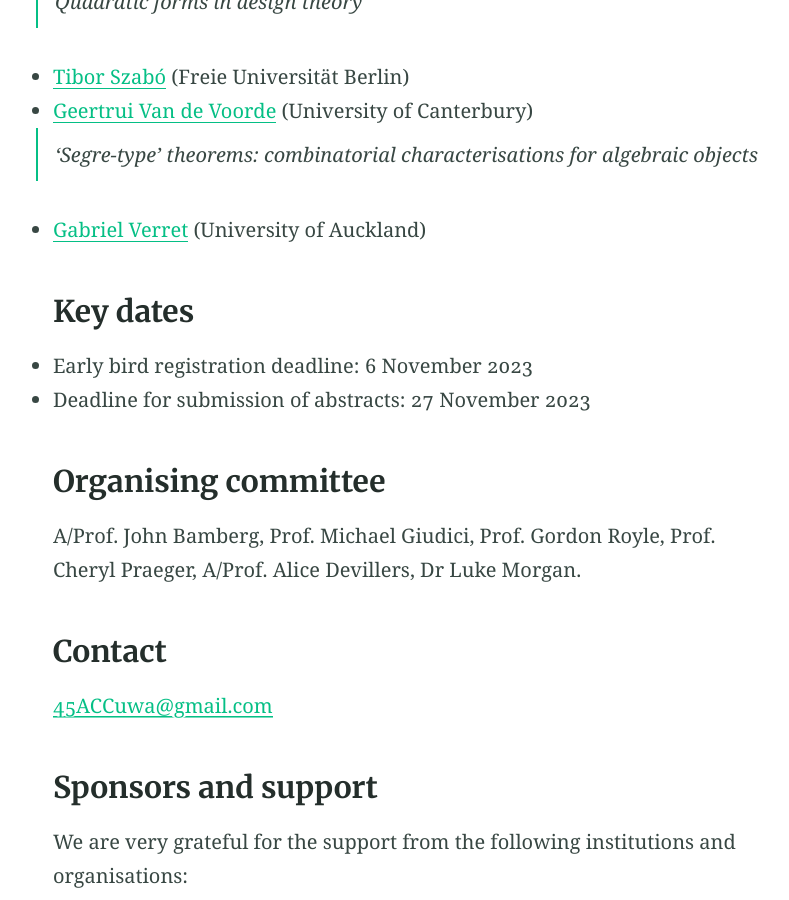
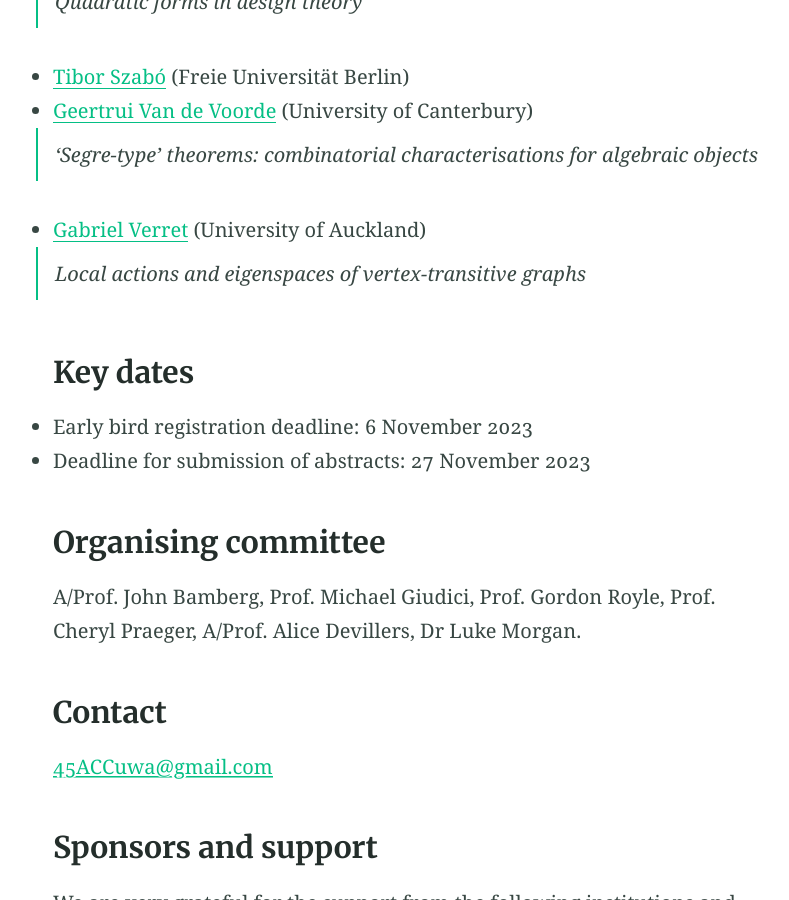
Before and after one commit to 45ACC/45ACC.github.io, a Jekyll site: the page built from index.md, in a window 1280 px wide and 900 px high, scrolled down 1539 px. Shown: the whole window, without its empty margins (230-1019 px from the left). Built offline with Jekyll 4.4.1, drawn with Linux system fonts in a browser that asks for light colours.

Commit message:
Update index.md

```diff
--- a/index.md
+++ b/index.md
@@ -29,6 +29,7 @@ The 45th ACC will be hosted by [The University of Western Australia](https://www
 - [Geertrui Van de Voorde](https://www.math.canterbury.ac.nz/~g.voorde/) (University of Canterbury)
   > 'Segre-type' theorems: combinatorial characterisations for algebraic objects
 - [Gabriel Verret](https://profiles.auckland.ac.nz/g-verret) (University of Auckland)
+  > Local actions and eigenspaces of vertex-transitive graphs
 
 ### Key dates
 
```
